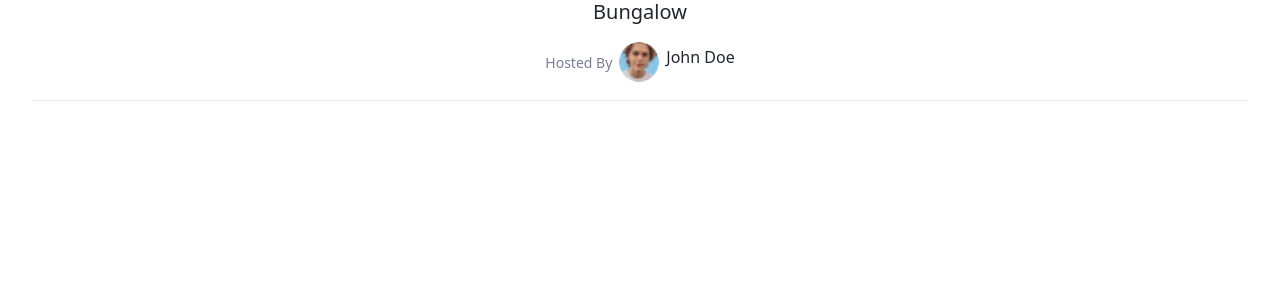
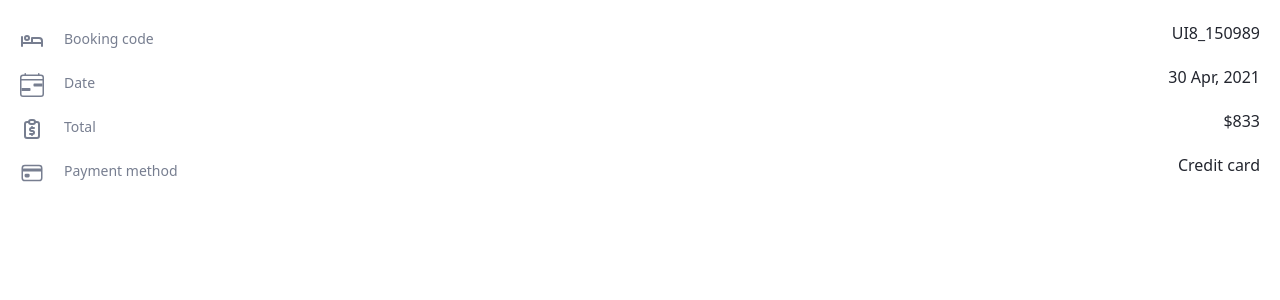
Before and after one commit to Areej-Farag/Fleet-Project, a React (Create React App) app in the folder FrontEnd/: page / in a window 1280 px wide. Shown: the top 300 px of the page. Built offline with nearby package versions, Linux system fonts and the light colour scheme.

Commit message:
bookingDetails molecules

```diff
--- a/FrontEnd/package.json
+++ b/FrontEnd/package.json
@@ -3,6 +3,7 @@
   "version": "0.1.0",
   "private": true,
   "dependencies": {
+    "@mui/icons-material": "^7.0.1",
     "@popperjs/core": "^2.11.8",
     "@testing-library/dom": "^10.4.0",
     "@testing-library/jest-dom": "^6.6.3",
--- a/FrontEnd/src/App.js
+++ b/FrontEnd/src/App.js
@@ -1,14 +1,46 @@
-
 import React from "react";
-import HostSection from "./Components/Molecules/HostSection";
-import img1 from './Images/avatar.png'
-
+import BookingDetails from "./Components/Molecules/BookingDetails";
+import { TbBed } from "react-icons/tb";
+import { BsCalendar4Range } from "react-icons/bs";
+import { TbReportMoney } from "react-icons/tb";
+import { IoCardOutline } from "react-icons/io5";
 
 const App = () => {
+  const bookingData = [
+    {
+      icon: <TbBed />, // تمرير الأيقونة هنا
+      title: "Booking code",
+      value: "UI8_150989",
+    },
+    {
+      icon: <BsCalendar4Range />,
+      title: "Date",
+      value: "30 Apr, 2021",
+    },
+    {
+      icon: <TbReportMoney />,
+      title: "Total",
+      value: "$833",
+    },
+    {
+      icon: <IoCardOutline />,
+      title: "Payment method",
+      value: "Credit card",
+    },
+  ];
+
   return (
-    <>
-      <HostSection AvatarSrc={img1} HostName={"John Doe"} AvatarSize={"small"} PropertyName={"Bungalow"}/>
-    </>
+    <div style={{ padding: "20px" }}>
+      {bookingData.map((item, index) => (
+        <BookingDetails
+          key={index}
+          icon={item.icon} // تمرير الأيقونة كـ JSX هنا
+          title={item.title}
+          value={item.value}
+        />
+      ))}
+    </div>
   );
 };
+
 export default App;
--- /dev/null
+++ b/FrontEnd/src/Components/Molecules/BookingDetails.jsx
@@ -0,0 +1,37 @@
+import React from "react";
+import Typograph from "../Atoms/Typograph"; // تأكد من وجود Typograph في المسار الصحيح
+import colors from "../Atoms/Colors"; // تأكد من وجود Colors في المسار الصحيح
+
+const BookingDetails = ({ icon, title, value }) => {
+  const iconColor = colors.Neutrals[4]; // هنا بنحدد اللون الذي نريد استخدامه للأيقونة، نفس لون العنوان
+
+  return (
+    <div
+      style={{
+        display: "flex",
+        justifyContent: "space-between",
+        alignItems: "center",
+        marginBottom: "8px",
+      }}
+    >
+      <div style={{ display: "flex", alignItems: "center" }}>
+        {/* الأيقونة على اليسار مع نفس اللون المستخدم في العنوان */}
+        <div style={{ fontSize: 24, color: iconColor }}>{icon}</div>
+        <div style={{ marginLeft: "20px" }}>
+          {/* عرض العنوان */}
+          <Typograph variant="small" color={iconColor}>
+            {title}
+          </Typograph>
+        </div>
+      </div>
+      {/* القيمة على اليمين */}
+      <div>
+        <Typograph variant="h6" color={colors.Neutrals[2]}>
+          {value}
+        </Typograph>
+      </div>
+    </div>
+  );
+};
+
+export default BookingDetails;
```
Also changed, not shown: FrontEnd/src/Components/Atoms/Icons.jsx (+14 -3 lines), 1 other file (tests, documents, lock files or other folders).
